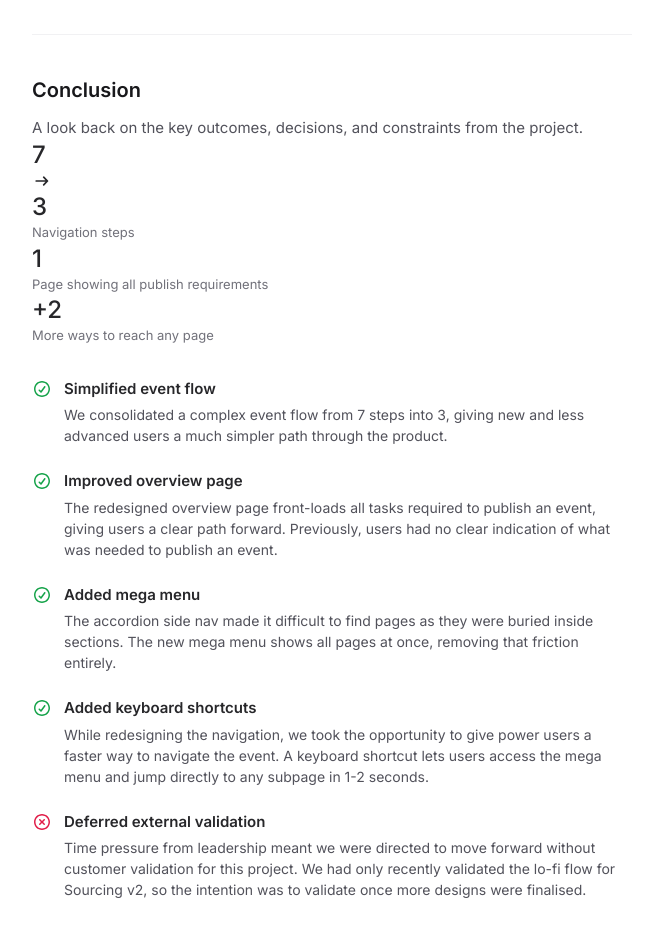
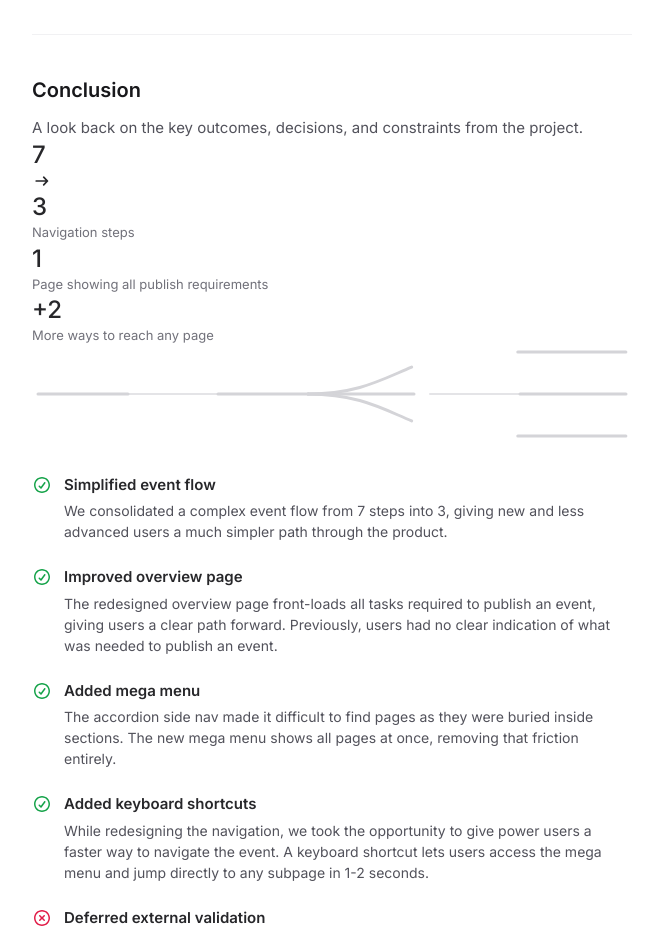
Before and after one commit to GMitchell95/portfolio, a Next.js app: page /projects/simplified-navigation in a window 1280 px wide. Shown: the part 8100-9036 px from the top of the page, without its empty margins (308-967 px from the left). Built offline with nearby package versions, Linux system fonts and the light colour scheme.

Commit message:
Add animated diagrams to stat tiles on simplified navigation case study
Co-Authored-By: Claude Opus 5.5 <noreply@anthropic.com>

```diff
--- a/app/projects/simplified-navigation/page.tsx
+++ b/app/projects/simplified-navigation/page.tsx
@@ -1,6 +1,6 @@
 'use client';
 
-import React, { useEffect, useRef, useState, useCallback } from 'react';
+import React, { createContext, useContext, useEffect, useRef, useState, useCallback } from 'react';
 import Image from 'next/image';
 import type { Slide, LightboxState } from '@/components/case-studies/simplified-navigation/types';
 import { ChevronLeft, ChevronRight } from '@/components/case-studies/simplified-navigation/icons';
@@ -572,24 +572,233 @@ function ArrowIcon() {
   );
 }
 
-function StatTile({ value, label }: { value: React.ReactNode; label: string }) {
+function StatTile({ value, label, diagram }: { value: React.ReactNode; label: string; diagram?: React.ReactNode }) {
   return (
-    <li className="rounded-2xl p-4 bg-[var(--color-surface-subtle)] border border-black/[0.04]">
+    <li className="flex flex-col overflow-hidden rounded-2xl p-4 bg-[var(--color-surface-subtle)] border border-black/[0.04]">
       <div className="tabular-nums tracking-[-0.02em]" style={{ fontSize: 'var(--font-size-stat)', fontWeight: 'var(--font-weight-medium)', color: 'var(--color-primary)', lineHeight: 'var(--line-height-stat)' }}>
         {value}
       </div>
-      <div className="mt-1" style={{ fontSize: 'var(--font-size-nav)', fontWeight: 'var(--font-weight-regular)', color: 'var(--color-muted)', lineHeight: 'var(--line-height-body)' }}>
+      <div className={diagram ? 'mt-1 mb-6' : 'mt-1'} style={{ fontSize: 'var(--font-size-nav)', fontWeight: 'var(--font-weight-regular)', color: 'var(--color-muted)', lineHeight: 'var(--line-height-body)' }}>
         {label}
       </div>
+      {diagram && (
+        <div aria-hidden="true" className="relative mt-auto h-8">
+          {diagram}
+        </div>
+      )}
     </li>
   );
 }
 
 function StatTiles({ children, className }: { children: React.ReactNode; className?: string }) {
+  const ref = useRef<HTMLUListElement>(null);
+  const reveal = useRevealOnce(ref);
   return (
-    <ul aria-label="Outcomes" className={`grid grid-cols-1 min-[769px]:grid-cols-3 gap-3 ${className ?? ''}`}>
-      {children}
-    </ul>
+    <RevealContext value={reveal}>
+      <ul ref={ref} aria-label="Outcomes" className={`grid grid-cols-1 min-[769px]:grid-cols-3 gap-3 ${className ?? ''}`}>
+        {children}
+      </ul>
+    </RevealContext>
+  );
+}
+
+// ── Stat tile diagrams ───────────────────────────────────────────────────────
+
+// 'static' shows the final state with no motion (reduced motion, or no IntersectionObserver)
+type RevealState = 'waiting' | 'play' | 'static';
+
+const RevealContext = createContext<RevealState>('waiting');
+
+function useRevealOnce(ref: React.RefObject<HTMLElement | null>, threshold = 0.6): RevealState {
+  const [state, setState] = useState<RevealState>('waiting');
+
+  useEffect(() => {
+    const el = ref.current;
+    if (!el) return;
+
+    const reducedMotion = window.matchMedia('(prefers-reduced-motion: reduce)').matches;
+    if (reducedMotion || typeof IntersectionObserver === 'undefined') {
+      const t = setTimeout(() => setState('static'), 0);
+      return () => clearTimeout(t);
+    }
+
+    const observer = new IntersectionObserver(([entry]) => {
+      // Fallback for short screens: a stacked row may never be 60% visible at once
+      const rootHeight = entry.rootBounds?.height ?? window.innerHeight;
+      const fillsScreen = entry.intersectionRect.height >= rootHeight * threshold;
+      if (entry.intersectionRatio >= threshold || fillsScreen) {
+        setState('play');
+        observer.disconnect();
+      }
+    }, { threshold: Array.from({ length: 21 }, (_, i) => i / 20) });
+
+    observer.observe(el);
+    return () => observer.disconnect();
+  }, [ref, threshold]);
+
+  return state;
+}
+
+type DiagramPhase = 'hidden' | 'enter' | 'morph' | 'final';
+
+const DIAGRAM_MORPH_DELAY = 750;
+const EASE_STANDARD = 'cubic-bezier(0.4, 0, 0.2, 1)';
+
+function useDiagramPhase(enterDelay: number): DiagramPhase {
+  const reveal = useContext(RevealContext);
+  const [phase, setPhase] = useState<'hidden' | 'enter' | 'morph'>('hidden');
+
+  useEffect(() => {
+    if (reveal !== 'play') return;
+    const enter = setTimeout(() => setPhase('enter'), enterDelay);
+    const morph = setTimeout(() => setPhase('morph'), enterDelay + DIAGRAM_MORPH_DELAY);
+    return () => {
+      clearTimeout(enter);
+      clearTimeout(morph);
+    };
+  }, [reveal, enterDelay]);
+
+  return reveal === 'static' ? 'final' : phase;
+}
+
+// Shared styles for the rising rectangles in tiles 1 and 2
+function rectMotionStyle(phase: DiagramPhase, index: number): React.CSSProperties {
+  const morphed = phase === 'morph' || phase === 'final';
+  let transition = 'none';
+  if (phase === 'enter') {
+    const delay = index * 40;
+    transition = `transform 450ms ${EASE_STANDARD} ${delay}ms, opacity 450ms ease-out ${delay}ms`;
+  } else if (phase === 'morph') {
+    transition = ['left', 'width', 'height', 'bottom', 'border-radius']
+      .map(prop => `${prop} 600ms ${EASE_STANDARD}`)
+      .concat('background-color 600ms ease-out')
+      .join(', ');
+  }
+  return {
+    transform: phase === 'hidden' ? 'translateY(64px)' : 'none',
+    opacity: phase === 'hidden' ? 0 : 1,
+    backgroundColor: morphed ? 'var(--color-border-strong)' : 'var(--color-border)',
+    transition,
+  };
+}
+
+// Which of the 3 final rectangles each of the 7 starting rectangles merges into
+const STEPS_TARGETS = [0, 0, 1, 1, 1, 2, 2];
+
+function StepsDiagram({ enterDelay }: { enterDelay: number }) {
+  const phase = useDiagramPhase(enterDelay);
+  const morphed = phase === 'morph' || phase === 'final';
+  const startWidth = '((100% - 36px) / 7)';
+  const endWidth = '((100% - 12px) / 3)';
+
+  return (
+    <>
+      {STEPS_TARGETS.map((target, i) => (
+        <span
+          key={i}
+          className="absolute"
+          style={{
+            left: morphed ? `calc(${target} * (${endWidth} + 6px))` : `calc(${i} * (${startWidth} + 6px))`,
+            width: `calc${morphed ? endWidth : startWidth}`,
+            height: morphed ? 31 : 16,
+            bottom: morphed ? 0 : 7.5,
+            borderRadius: morphed ? 6 : 4,
+            ...rectMotionStyle(phase, i),
+          }}
+        />
+      ))}
+    </>
+  );
+}
+
+function PageDiagram({ enterDelay }: { enterDelay: number }) {
+  const phase = useDiagramPhase(enterDelay);
+  const morphed = phase === 'morph' || phase === 'final';
+  // Inside the outline: 1.5px border + 6px padding on each side, 6px between rectangles
+  const endWidth = '((100% - 39px) / 5)';
+
+  return (
+    <>
+      <span
+        className="absolute inset-x-0 bottom-0 h-[31px] rounded-md border-[1.5px] border-black/[0.11]"
+        style={{
+          opacity: morphed ? 1 : 0,
+          transform: morphed ? 'scale(1)' : 'scale(0.96)',
+          transition: phase === 'morph' ? `opacity 400ms ease-out 150ms, transform 500ms ${EASE_STANDARD} 150ms` : 'none',
+        }}
+      />
+      {Array.from({ length: 5 }, (_, i) => (
+        <span
+          key={i}
+          className="absolute h-4 rounded"
+          style={{
+            left: morphed ? `calc(7.5px + ${i} * (${endWidth} + 6px))` : `${i * 22}%`,
+            width: morphed ? `calc${endWidth}` : '12%',
+            bottom: 7.5,
+            ...rectMotionStyle(phase, i),
+          }}
+        />
+      ))}
+    </>
+  );
+}
+
+const ROUTE_BRANCHES = [
+  { d: 'M92,16 C120,16 124,2 152,2 L198,2', delay: 380 },
+  { d: 'M92,16 L198,16', delay: 420 },
+  { d: 'M92,16 C120,16 124,30 152,30 L198,30', delay: 460 },
+];
+
+function RoutesDiagram({ enterDelay }: { enterDelay: number }) {
+  const phase = useDiagramPhase(enterDelay);
+  const entered = phase !== 'hidden';
+  const morphed = phase === 'morph' || phase === 'final';
+  const animate = phase !== 'final';
+
+  const pathProps = {
+    fill: 'none',
+    strokeLinecap: 'round' as const,
+    vectorEffect: 'non-scaling-stroke',
+    pathLength: 1,
+    strokeDasharray: 1,
+  };
+
+  return (
+    <svg viewBox="0 0 200 32" preserveAspectRatio="none" className="absolute left-0 w-full h-8" style={{ top: 0.5 }}>
+      <path
+        {...pathProps}
+        d="M2,16 L198,16"
+        strokeWidth={2}
+        style={{
+          stroke: 'var(--color-border)',
+          strokeDashoffset: entered ? 0 : 1,
+          transition: animate ? `stroke-dashoffset 550ms ${EASE_STANDARD}` : 'none',
+        }}
+      />
+      <path
+        {...pathProps}
+        d="M2,16 L92,16"
+        strokeWidth={3}
+        style={{
+          stroke: 'var(--color-border-strong)',
+          strokeDashoffset: morphed ? 0 : 1,
+          transition: animate ? 'stroke-dashoffset 400ms cubic-bezier(0.4, 0, 1, 1)' : 'none',
+        }}
+      />
+      {ROUTE_BRANCHES.map(branch => (
+        <path
+          key={branch.d}
+          {...pathProps}
+          d={branch.d}
+          strokeWidth={3}
+          style={{
+            stroke: 'var(--color-border-strong)',
+            strokeDashoffset: morphed ? 0 : 1,
+            transition: animate ? `stroke-dashoffset 500ms cubic-bezier(0, 0, 0.2, 1) ${branch.delay}ms` : 'none',
+          }}
+        />
+      ))}
+    </svg>
   );
 }
 
@@ -1055,9 +1264,10 @@ export default function SimplifiedNavigationPage() {
                 </span>
               }
               label="Navigation steps"
+              diagram={<StepsDiagram enterDelay={60} />}
             />
-            <StatTile value="1" label="Page showing all publish requirements" />
-            <StatTile value="+2" label="More ways to reach any page" />
+            <StatTile value="1" label="Page showing all publish requirements" diagram={<PageDiagram enterDelay={410} />} />
+            <StatTile value="+2" label="More ways to reach any page" diagram={<RoutesDiagram enterDelay={760} />} />
           </StatTiles>
 
           <div style={{ marginTop: 32, display: 'grid', gridTemplateColumns: '1fr', columnGap: 16, rowGap: 24, alignItems: 'start' }}>
```
